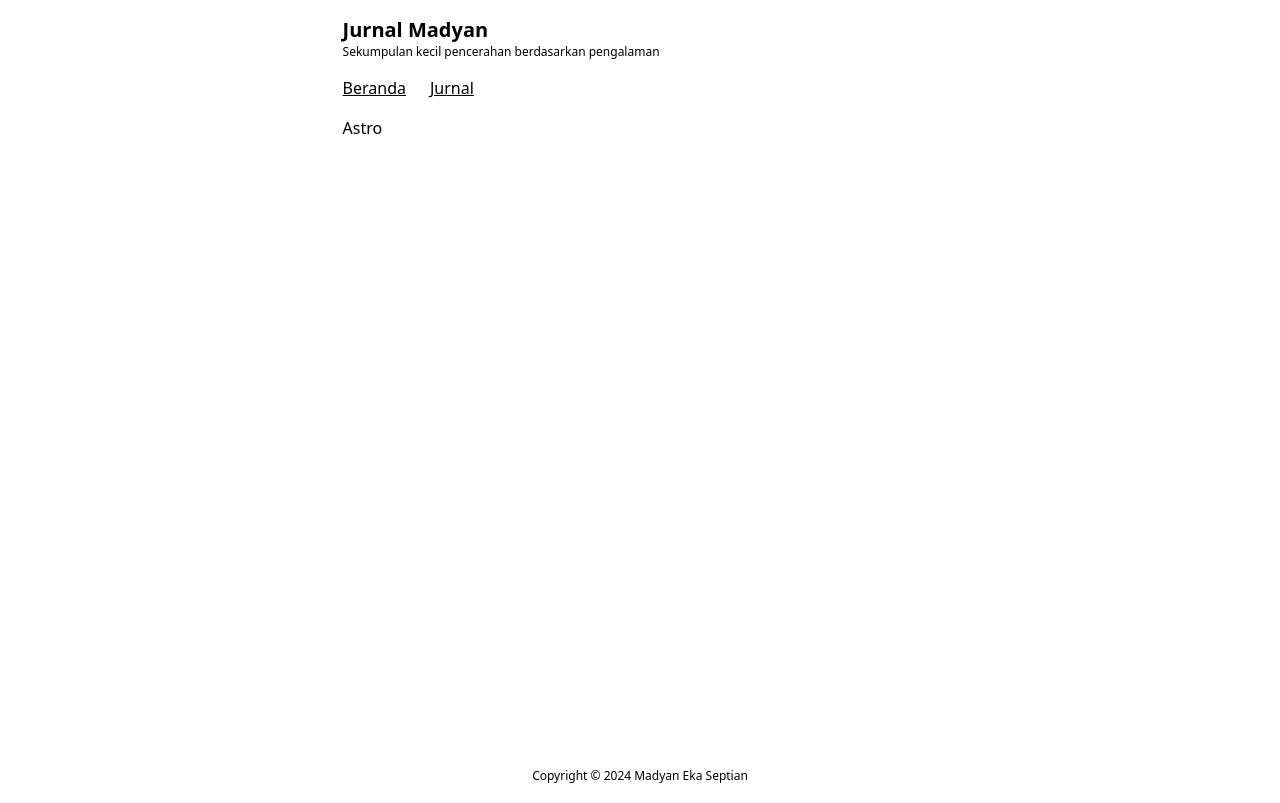
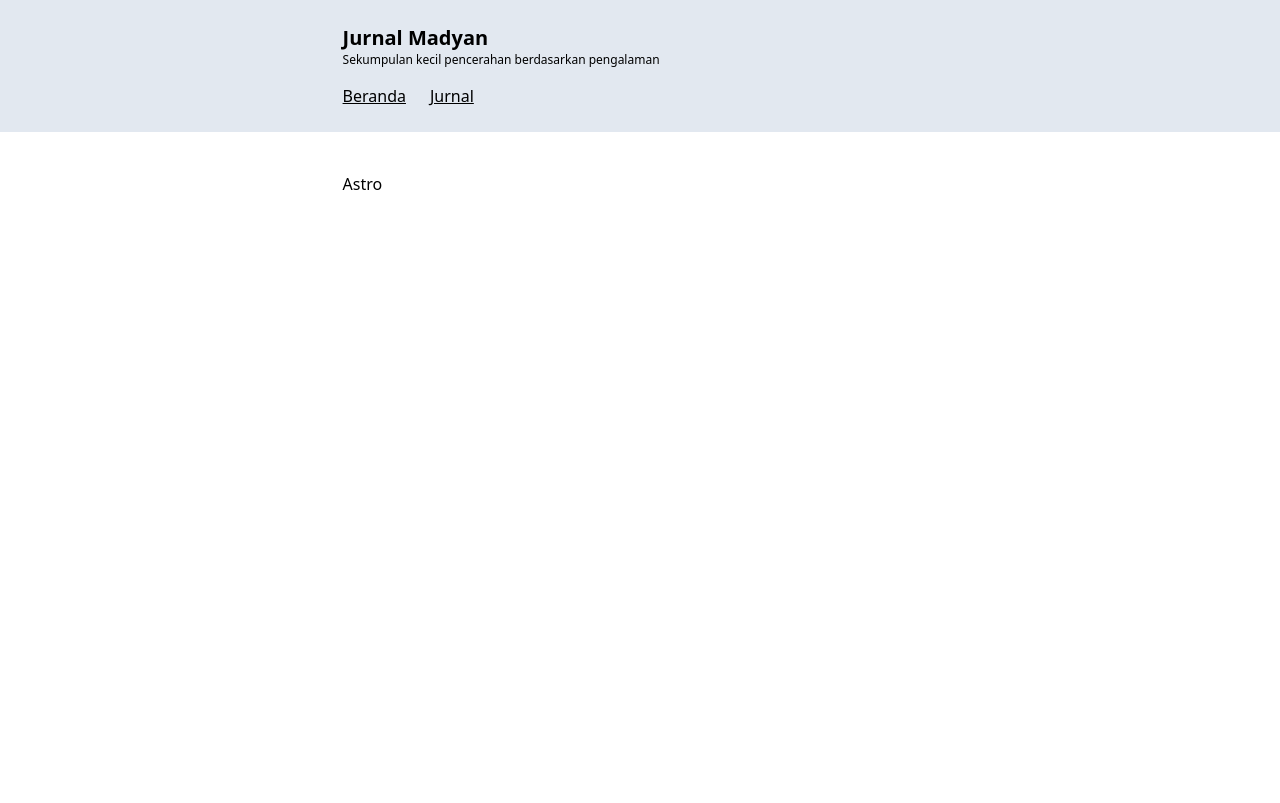
Before and after one commit to madyanes/madyanes.github.io, an Astro site: page / in a window 1280 px wide. Shown: the top 803 px of the page. Built offline with nearby package versions, Linux system fonts and the light colour scheme; Astro itself is replaced by a stand-in of ours.

Commit message:
Adjustment of site header spacing width

```diff
--- a/src/components/Banner.astro
+++ b/src/components/Banner.astro
@@ -2,7 +2,7 @@
 const headerTitle = "Jurnal Madyan";
 ---
 
-<header role="banner" class="my-4">
+<header role="banner" class="">
   <div class="text-xl font-bold">
     {headerTitle}
   </div>
--- a/src/components/Header.astro
+++ b/src/components/Header.astro
@@ -3,7 +3,9 @@ import Banner from "./Banner.astro";
 import Navigation from "./Navigation.astro";
 ---
 
-<div>
-  <Banner />
-  <Navigation />
+<div class="mb-10 w-full bg-slate-200 px-4 py-6 sm:px-0">
+  <div class="mx-auto max-w-prose space-y-4">
+    <Banner />
+    <Navigation />
+  </div>
 </div>
--- a/src/components/Navigation.astro
+++ b/src/components/Navigation.astro
@@ -1,5 +1,5 @@
 <nav>
-  <ul role="menubar" class="mb-4 flex gap-1 space-x-5 underline">
+  <ul role="menubar" class="flex gap-1 space-x-5 underline">
     <li role="none">
       <a role="menuitem" href="/">Beranda</a>
     </li>
--- a/src/layouts/BaseLayout.astro
+++ b/src/layouts/BaseLayout.astro
@@ -18,10 +18,10 @@ const { title } = Astro.props;
     <meta name="generator" content={Astro.generator} />
     <title>{title || defaultTitle}</title>
   </head>
-  <body class="px-4">
+  <body>
+    <Header />
     <div class="mx-auto flex min-h-screen max-w-prose flex-col">
-      <Header />
-      <main class="flex-grow">
+      <main class="flex-grow px-4 sm:px-0">
         <slot />
       </main>
       <Footer />
```
